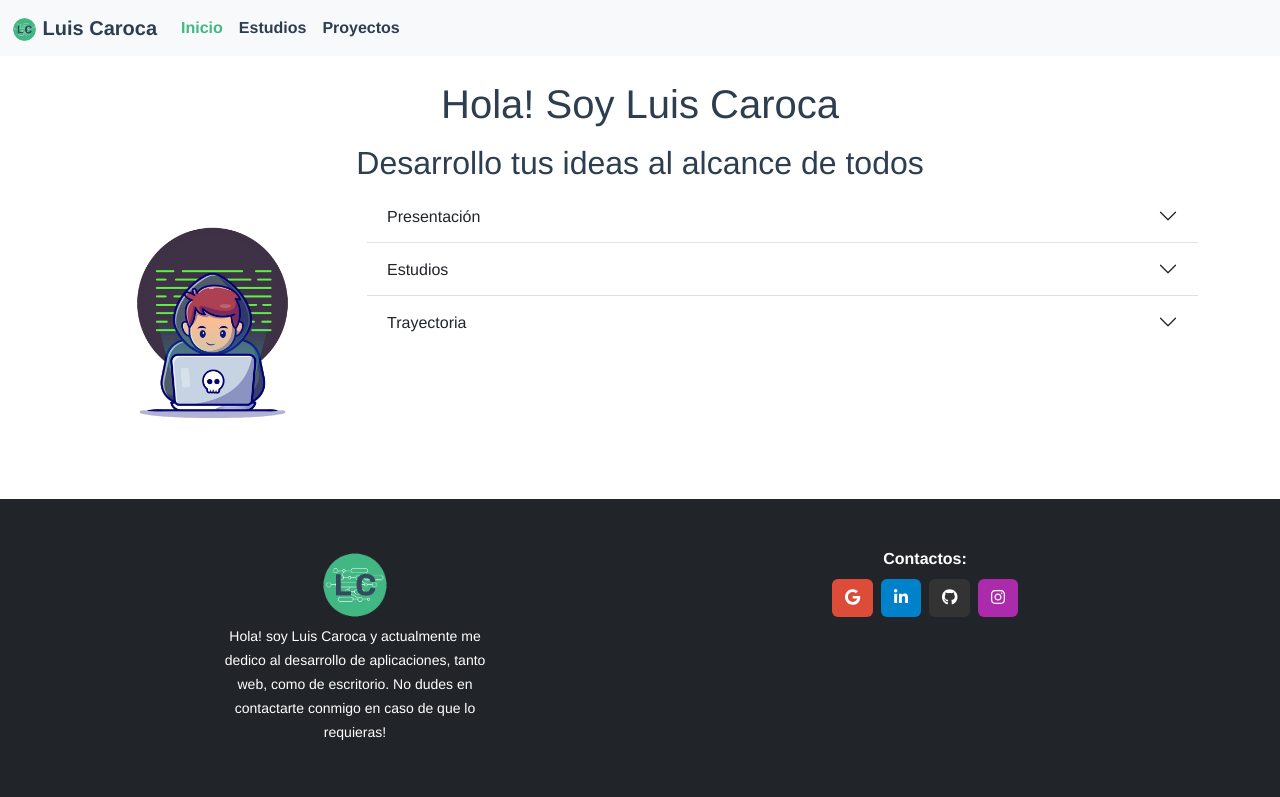
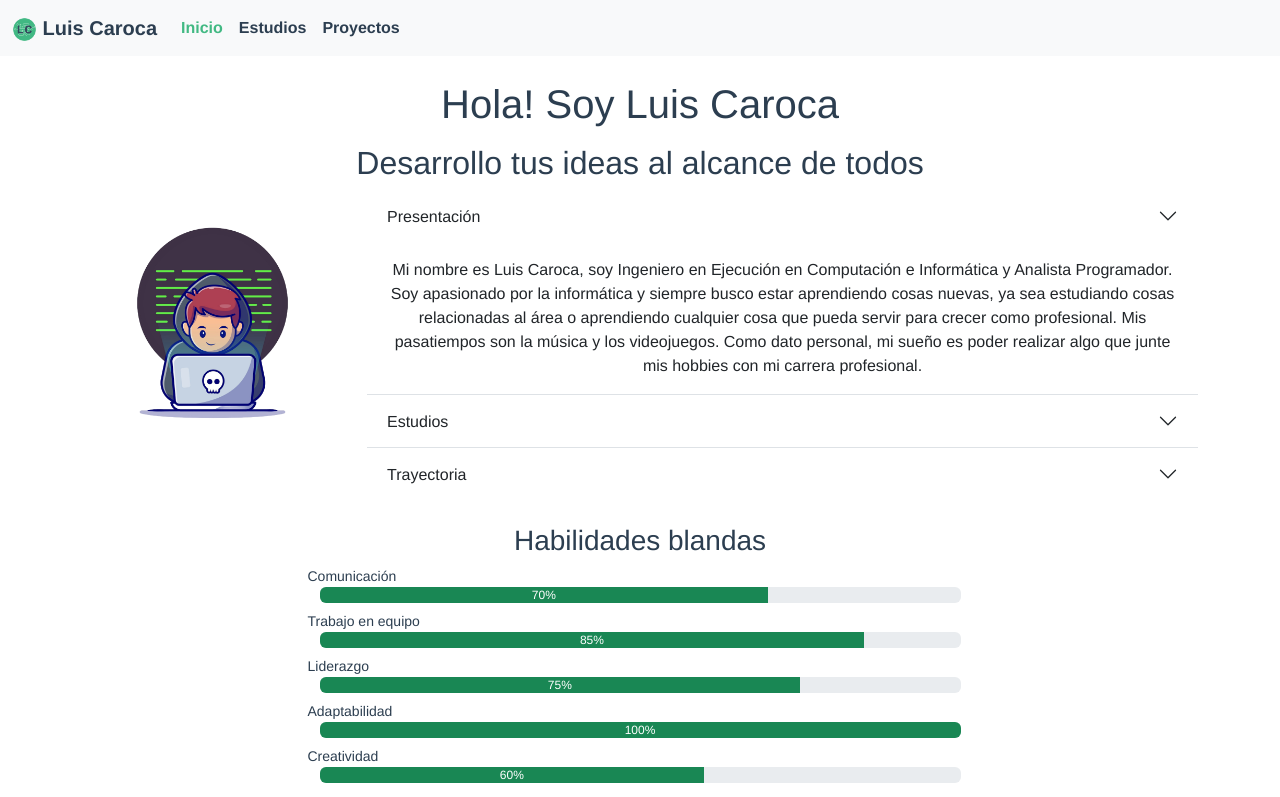
Before and after one commit to Luiscaroca/portfolio, a Vue app: page / in a window 1280 px wide. Shown: the top 797 px of the page. Built offline with nearby package versions, Linux system fonts and the light colour scheme.

Commit message:
Modificado acordion home, agregadas skills

```diff
--- a/src/components/Accordion_Home.vue
+++ b/src/components/Accordion_Home.vue
@@ -29,7 +29,7 @@
             </h2>
             <div
               id="flush-collapseOne"
-              class="accordion-collapse collapse"
+              class="accordion-collapse collapse show"
               data-bs-parent="#accordionFlushExample"
             >
               <div class="accordion-body">
--- /dev/null
+++ b/src/components/Skills.vue
@@ -0,0 +1,89 @@
+<template>
+  <div class="container text-center mt-4">
+    <div class="row justify-content-center">
+      <div class="col-7">
+        <h3>Habilidades blandas</h3>
+        <small class="row justify-content-start mt-2">Comunicación</small>
+        <div
+          class="progress"
+          role="progressbar"
+          aria-label="Basic example"
+          aria-valuenow="70"
+          aria-valuemin="0"
+          aria-valuemax="100"
+        >
+          <div
+            class="progress-bar bg-success"
+            style="width: 70%"
+          >
+            70%
+          </div>
+        </div>
+        <small class="row justify-content-start mt-2">Trabajo en equipo</small>
+        <div
+          class="progress"
+          role="progressbar"
+          aria-label="Basic example"
+          aria-valuenow="85"
+          aria-valuemin="0"
+          aria-valuemax="100"
+        >
+          <div
+            class="progress-bar bg-success"
+            style="width: 85%"
+          >
+            85%
+          </div>
+        </div>
+        <small class="row justify-content-start mt-2">Liderazgo</small>
+        <div
+          class="progress"
+          role="progressbar"
+          aria-label="Basic example"
+          aria-valuenow="75"
+          aria-valuemin="0"
+          aria-valuemax="100"
+        >
+          <div
+            class="progress-bar bg-success"
+            style="width: 75%"
+          >
+            75%
+          </div>
+        </div>
+        <small class="row justify-content-start mt-2">Adaptabilidad</small>
+        <div
+          class="progress"
+          role="progressbar"
+          aria-label="Basic example"
+          aria-valuenow="100"
+          aria-valuemin="0"
+          aria-valuemax="100"
+        >
+          <div
+            class="progress-bar bg-success"
+            style="width: 100%"
+          >
+            100%
+          </div>
+        </div>
+        <small class="row justify-content-start mt-2">Creatividad</small>
+        <div
+          class="progress"
+          role="progressbar"
+          aria-label="Basic example"
+          aria-valuenow="60"
+          aria-valuemin="0"
+          aria-valuemax="100"
+        >
+          <div
+            class="progress-bar bg-success"
+            style="width: 60%"
+          >
+            60%
+          </div>
+        </div>
+      </div>
+    </div>
+  </div>
+</template>
--- a/src/views/Home.vue
+++ b/src/views/Home.vue
@@ -3,17 +3,20 @@
     <h1 class="mt-4">Hola! Soy Luis Caroca</h1>
     <h2 class="mt-3">Desarrollo tus ideas al alcance de todos</h2>
     <Accordion_Home />
+    <Skills />
   </div>
 </template>
 
 <script>
 // @ is an alias to /src
 import Accordion_Home from "../components/Accordion_Home.vue";
+import Skills from "../components/Skills.vue";
 
 export default {
   name: "Home",
   components: {
     Accordion_Home,
+    Skills,
   },
 };
 </script>
```
Also changed, not shown: 1 other file (tests, documents, lock files or other folders).
